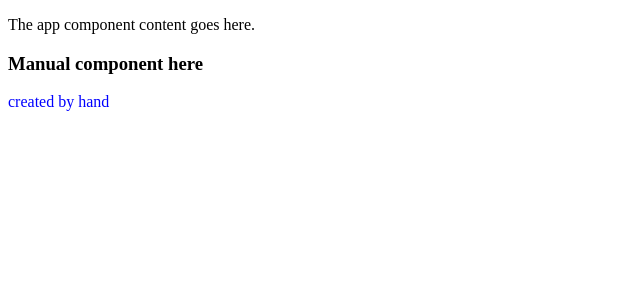
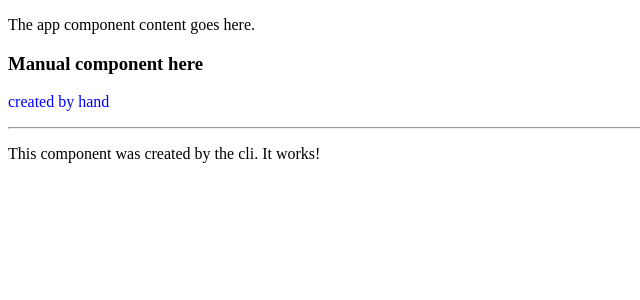
Before and after one commit to gishu/angular-bootcamp, an Angular app: page / in a window 1280 px wide. Shown: the top 300 px of the page, without its empty margins (0-640 px from the left). Built offline with nearby package versions, Linux system fonts and the light colour scheme.

Commit message:
generate component via cli

```diff
--- a/src/app/app.component.html
+++ b/src/app/app.component.html
@@ -3,3 +3,5 @@
 </p>
 
 <mx-handmade-comp></mx-handmade-comp>
+<hr/>
+<mx-cli></mx-cli>
--- a/src/app/app.module.ts
+++ b/src/app/app.module.ts
@@ -3,11 +3,13 @@ import { BrowserModule } from '@angular/platform-browser';
 
 import { AppComponent } from './app.component';
 import { HandMadeComponent } from './handmade/handmade.component';
+import { CliComponent } from './cli/cli.component';
 
 @NgModule({
   declarations: [
     AppComponent,
-    HandMadeComponent
+    HandMadeComponent,
+    CliComponent
   ],
   imports: [
     BrowserModule
--- /dev/null
+++ b/src/app/cli/cli.component.html
@@ -0,0 +1 @@
+<p>This component was created by the cli. It works!</p>
--- /dev/null
+++ b/src/app/cli/cli.component.ts
@@ -0,0 +1,15 @@
+import { Component, OnInit } from '@angular/core';
+
+@Component({
+  selector: 'mx-cli',
+  templateUrl: './cli.component.html',
+  styleUrls: ['./cli.component.css']
+})
+export class CliComponent implements OnInit {
+
+  constructor() { }
+
+  ngOnInit(): void {
+  }
+
+}
```
Also changed, not shown: src/app/cli/cli.component.css (added), 2 other files (tests, documents, lock files or other folders).
